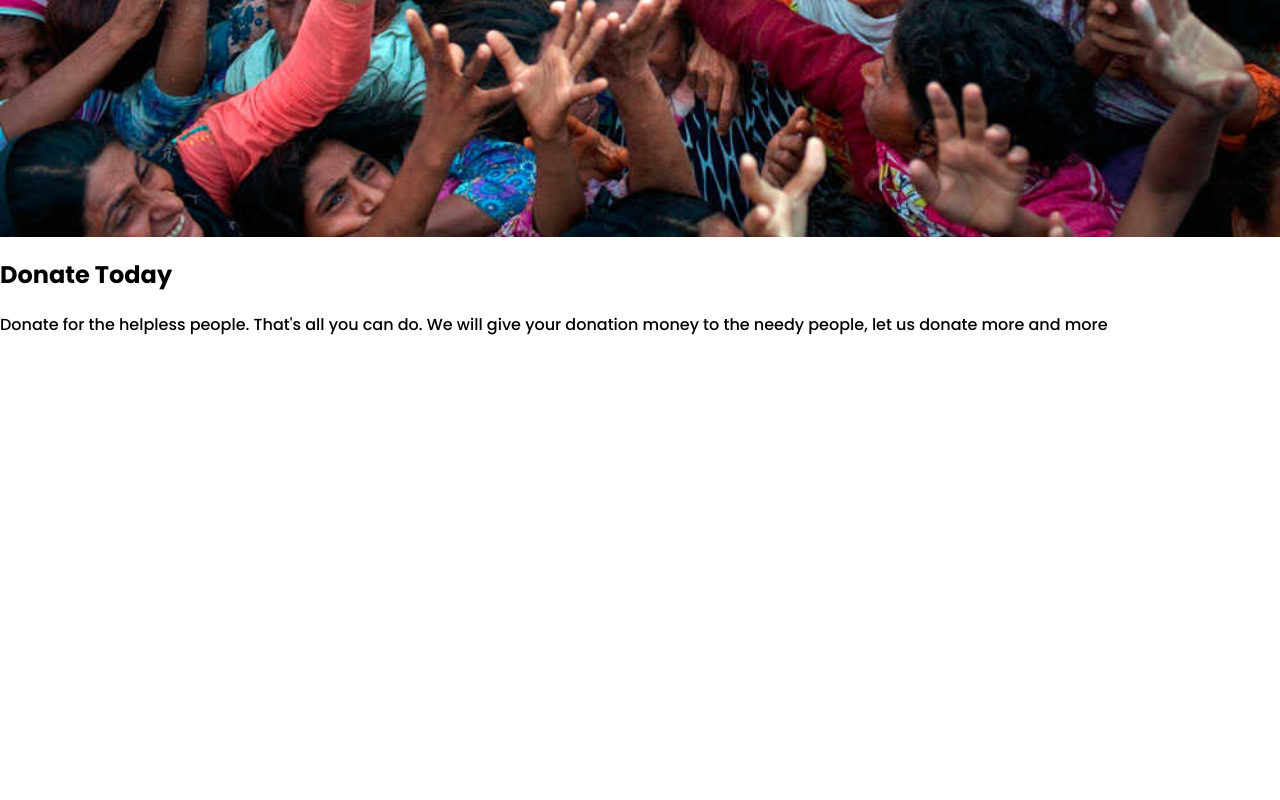
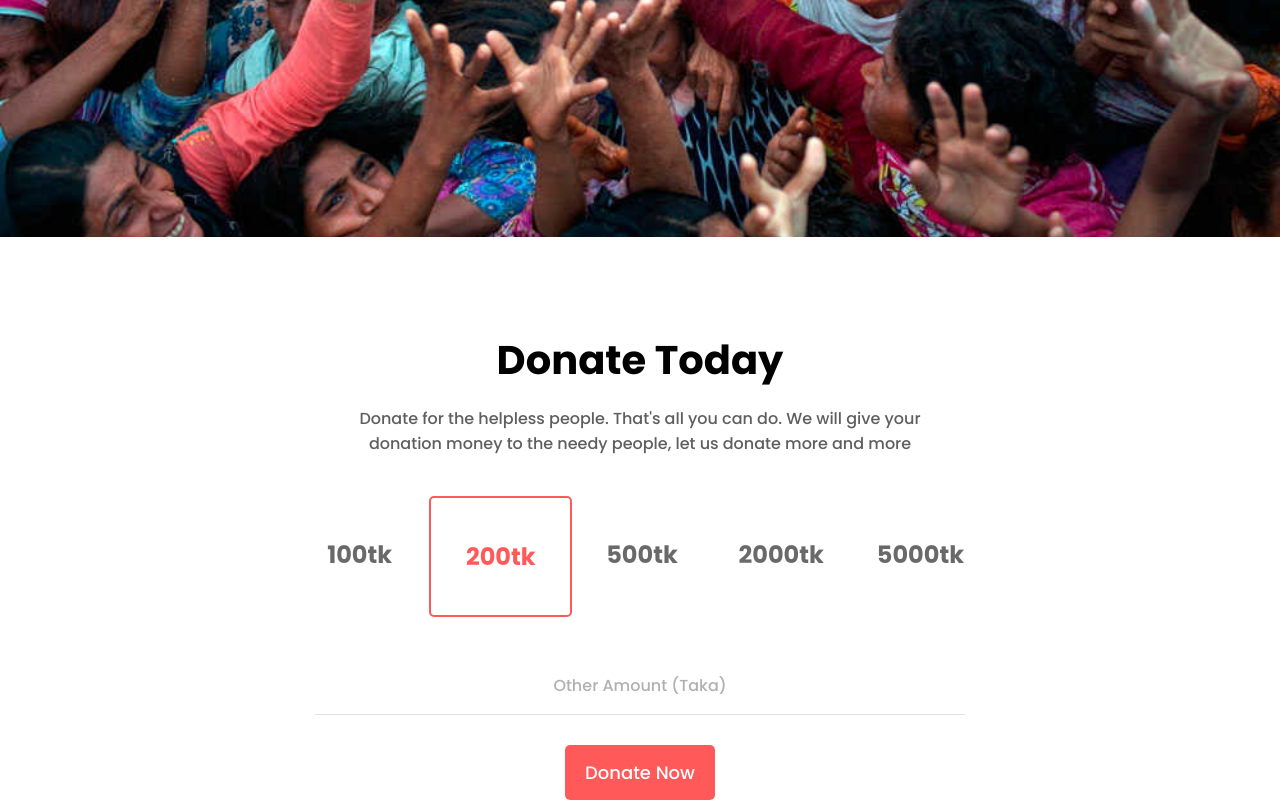
Before and after one commit to sifat6233/first-assinment, a plain HTML site: page index.html in a window 1280 px wide. Shown: the part 563-1363 px from the top of the page. Before the commit the page ends 916 px from the top, so only its background shows below. Drawn offline with Linux system fonts and the light colour scheme.

Commit message:
donate section

```diff
--- a/index.html
+++ b/index.html
@@ -22,12 +22,40 @@
   </section>
 
   <!-- Donate Section------------ -->
-  <section class="donate-section">
+  <section id="donate-section">
     <div class="donate-title-section">
       <h1 class="donate title">Donate Today</h1>
       <p>Donate for the helpless people. That's all you can do. We will give your donation money to the needy people, let us donate more and more</p>
     </div>
 
+    <div class="donate-amount-row flexable">
+      <div class="amount-column">
+        <h2>100tk</h2>
+      </div>
+      <div class="amount-column active">
+        <h2>200tk</h2>
+      </div>
+      <div class="amount-column">
+        <h2>500tk</h2>
+      </div>
+      <div class="amount-column">
+        <h2>2000tk</h2>
+      </div>
+      <div class="amount-column">
+        <h2>5000tk</h2>
+      </div>
+    </div>
+
+    <div class="donate-bottom">
+      <p> Other Amount (Taka) </p>
+      <hr>
+      <a class="donate-button" href="#"> donate now </a>
+    </div>
+
+  </section>
+
+  <section id="donate-plan">
+
   </section>
 
 </body>
--- a/style.css
+++ b/style.css
@@ -2,6 +2,9 @@ body{
   margin: 0;
   padding: 0;
   font-family: 'Poppins', sans-serif;
+}
+.flexable{
+  display: flex;
 }
 #header-section{
   background-image: url(images/donation6.jpg);
@@ -40,3 +43,52 @@ body{
 }
 
 /* donate section-------------- */
+.donate-title-section{
+  text-align: center;
+}
+h1.donate.title {
+  font-size: 40px;
+  padding-top: 60px;
+  margin-bottom: 15px;
+}
+.donate-title-section p{
+  padding: 0 21rem;
+  color: #000000a1;
+  display: flex;
+  margin-bottom: 40px;
+}
+
+.donate-amount-row{
+  width: 700px;
+  margin: auto;
+
+}
+.amount-column{
+  width: 200px;
+  text-align: center;
+  padding: 21px;
+}
+.amount-column h2{
+  color: rgb(0 0 0 / 59%);
+}
+.donate-amount-row .active{
+    border: 2px solid #FF5959;
+    border-radius: 5px;
+}
+.donate-amount-row .active h2{
+  color: #FF5959;
+}
+.donate-bottom{
+  text-align: center;
+}
+.donate-bottom p{
+  color: rgb(0 0 0 / 31%);
+  padding-top: 40px;
+}
+hr {
+width: 650px;
+  height: 0.5px;
+  background-color: #0000001f;
+  border: none;
+  margin-bottom: 15px;
+}
```
